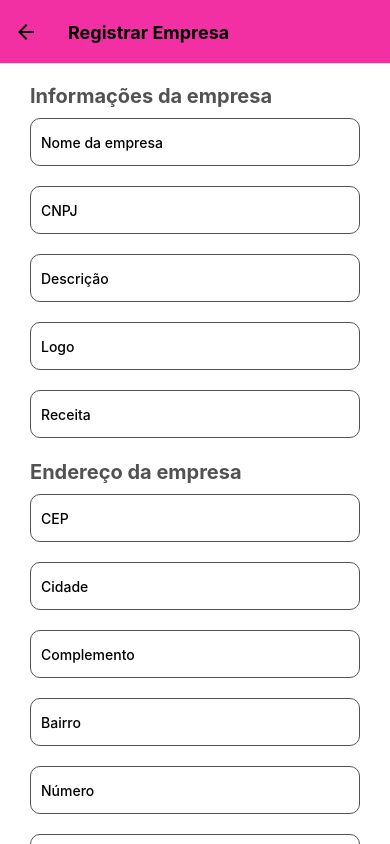
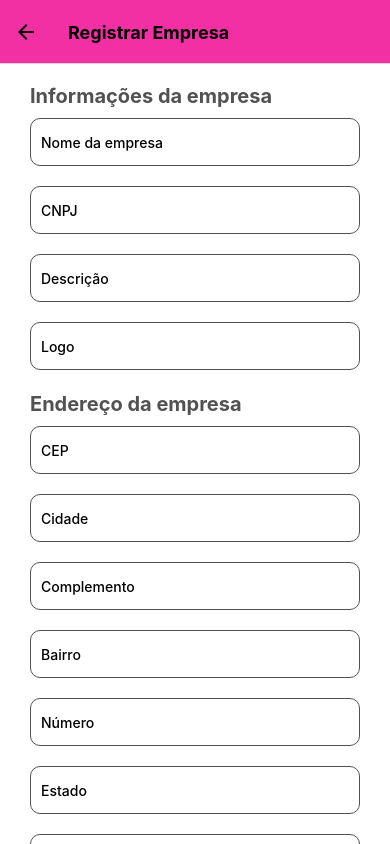
Before and after one commit to odaviribeiro/banQi, a React Native app: screen /NewCompany in a window 390 px wide. Built offline with nearby package versions, Linux system fonts and the light colour scheme; no server answers.

Commit message:
retirada da propriedade revenue de company

```diff
--- a/src/pages/Company/Form/index.tsx
+++ b/src/pages/Company/Form/index.tsx
@@ -62,14 +62,6 @@ function Form({ handleSubmitForm, initialValues }: IForm<ICompany>) {
         msgErro={errors.logo}
       />
 
-      <Input
-        onChangeText={handleChange("revenue")}
-        value={String(values.revenue || "")}
-        placeholder="Receita"
-        autoCapitalize="none"
-        error={!!touched.revenue && !!errors.revenue}
-        msgErro={errors.revenue}
-      />
       <Text mt="12px" fontWeight="700" fontSize="20px">
         Endereço da empresa
       </Text>
--- a/src/pages/Company/Interface/index.tsx
+++ b/src/pages/Company/Interface/index.tsx
@@ -16,5 +16,4 @@ export interface ICompany {
   id?: string;
   logo: string;
   name: string;
-  revenue?: number;
 }
--- a/src/store/redux/Company/Reducers/index.tsx
+++ b/src/store/redux/Company/Reducers/index.tsx
@@ -16,7 +16,6 @@ export const initial_company: ICompany = {
   description: "",
   logo: "",
   name: "",
-  revenue: 0,
   id: "",
   address: {
     city: "",
```
